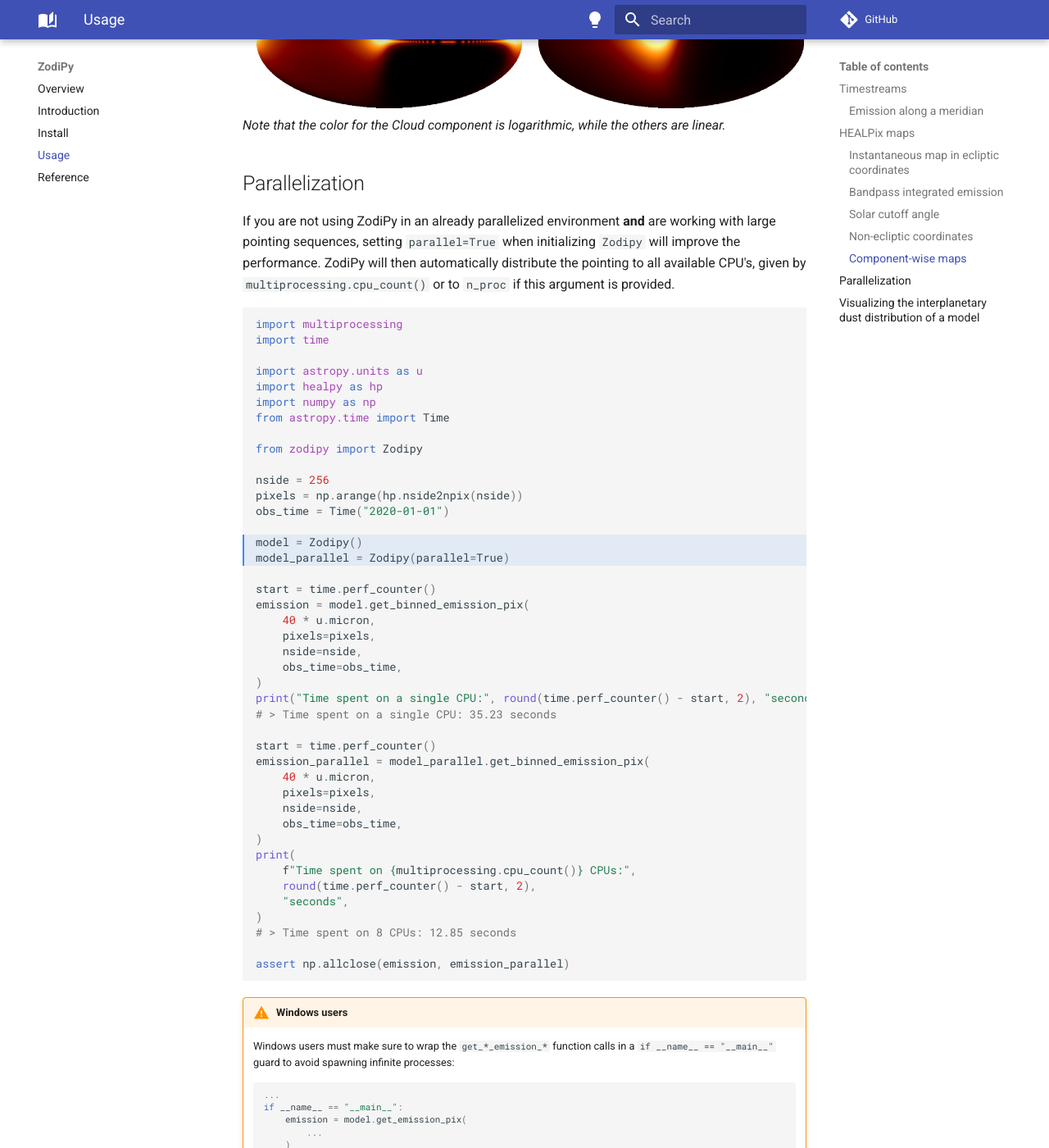
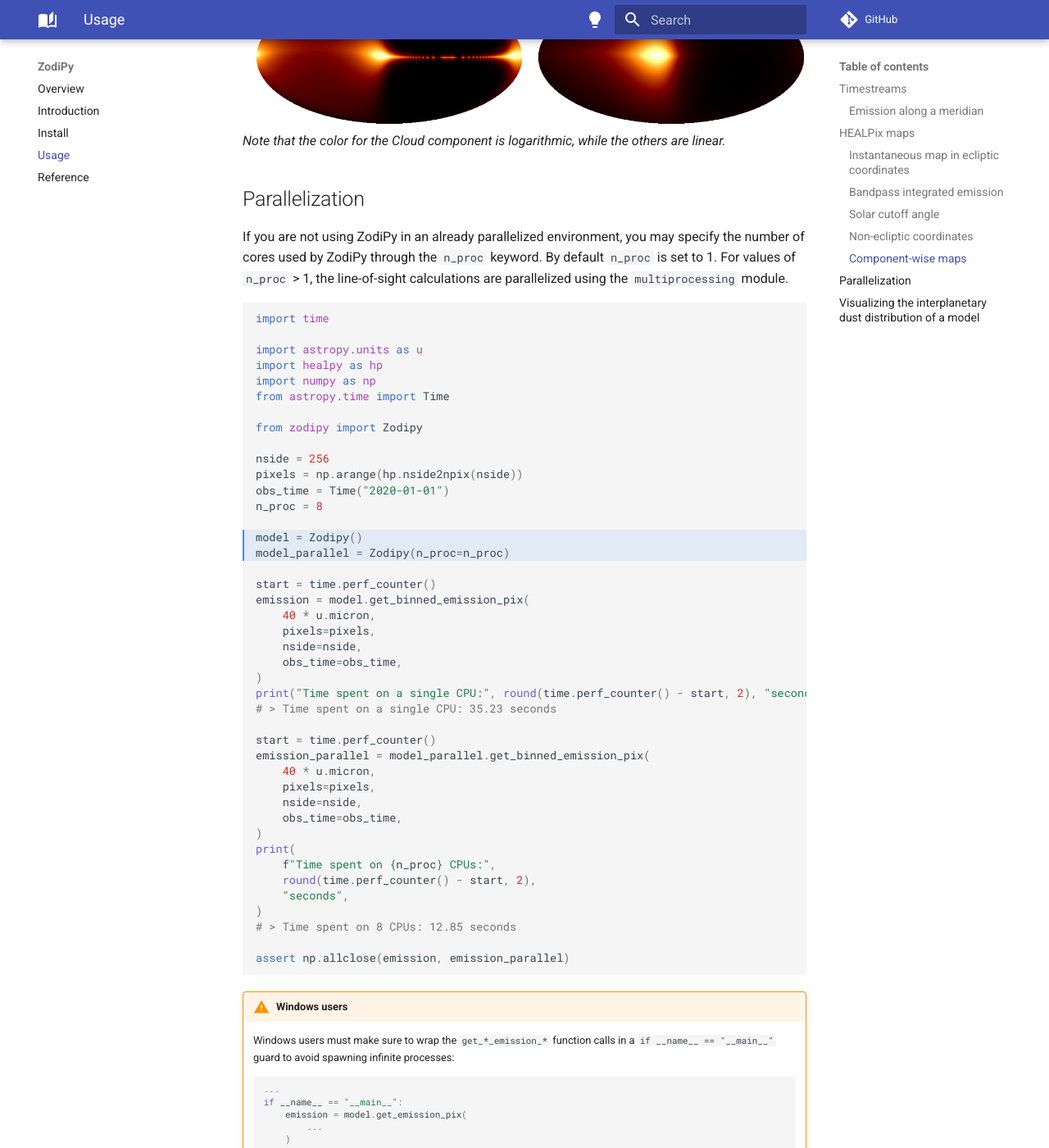
Before and after one commit to Cosmoglobe/zodipy, an MkDocs documentation site: the page built from docs/usage.md, in a window 1280 px wide and 1400 px high, scrolled down 9524 px. Shown: the whole window at 82% size. Built offline with MkDocs 1.6.1 and Material for MkDocs 9.7.7, drawn with Linux system fonts in a browser that asks for light colours; comment, search, counter and statistics services are not loaded; some of the changed text lies outside the part shown.

Commit message:
Remove `parallel` keyword, and make parallelization be determined by `n_proc` which now defaults to 1, in which case we have no parallelization.

````diff
--- a/docs/examples/get_emission_ang.py
+++ b/docs/examples/get_emission_ang.py
@@ -2,6 +2,7 @@
 import matplotlib.pyplot as plt
 import numpy as np
 from astropy.time import Time
+
 from zodipy import Zodipy
 
 model = Zodipy("dirbe")
--- a/docs/examples/get_parallel_emission.py
+++ b/docs/examples/get_parallel_emission.py
@@ -1,4 +1,3 @@
-import multiprocessing
 import time
 
 import astropy.units as u
@@ -11,9 +10,10 @@
 nside = 256
 pixels = np.arange(hp.nside2npix(nside))
 obs_time = Time("2020-01-01")
+n_proc = 8
 
 model = Zodipy()
-model_parallel = Zodipy(parallel=True)
+model_parallel = Zodipy(n_proc=n_proc)
 
 start = time.perf_counter()
 emission = model.get_binned_emission_pix(
@@ -33,7 +33,7 @@
     obs_time=obs_time,
 )
 print(
-    f"Time spent on {multiprocessing.cpu_count()} CPUs:",
+    f"Time spent on {n_proc} CPUs:",
     round(time.perf_counter() - start, 2),
     "seconds",
 )
--- a/docs/usage.md
+++ b/docs/usage.md
@@ -83,7 +83,7 @@
 
 
 ## Parallelization
-If you are not using ZodiPy in an already parallelized environment **and** are working with large pointing sequences, setting `parallel=True` when initializing `Zodipy` will improve the performance. ZodiPy will then automatically distribute the pointing to all available CPU's, given by `multiprocessing.cpu_count()` or to `n_proc` if this argument is provided.
+If you are not using ZodiPy in an already parallelized environment, you may specify the number of cores used by ZodiPy through the `n_proc` keyword. By default `n_proc` is set to 1. For values of `n_proc` > 1, the line-of-sight calculations are parallelized using the `multiprocessing` module.
 
 ```python hl_lines="15 16"
 {!examples/get_parallel_emission.py!}
@@ -102,7 +102,7 @@
 !!! warning "Using ZodiPy in parallelized environments"
     If ZodiPy is used in a parallelized environment one may have to specifically set the environment variable
     `OMP_NUM_THREADS=1` to avoid oversubscription. This is due automatic parallelization in third party libraries such as `healpy` where for instance the `hp.Rotator` object automatically parallelizes rotation of unit vectors.
-    This means that when using ZodiPy with pointing in a coordinate system other than ecliptic, even if `Zodipy` is initialized with `parallel=False`, `healpy` will under the hood automatically distribute the pointing to available CPU's.
+    This means that when using ZodiPy with pointing in a coordinate system other than ecliptic, even if `Zodipy` is initialized with `n_proc`=1, `healpy` will under the hood automatically distribute the pointing to available CPU's.
 
 
 ## Visualizing the interplanetary dust distribution of a model
--- a/pyproject.toml
+++ b/pyproject.toml
@@ -94,7 +94,7 @@
     "PLR0913",
     "ISC001"
 ]
-exclude = ["tests/*"]
+exclude = ["tests/*", "docs/*"]
 
 [tool.ruff.pydocstyle]
 convention = "google"
````
Also changed, not shown: 3 other files.
